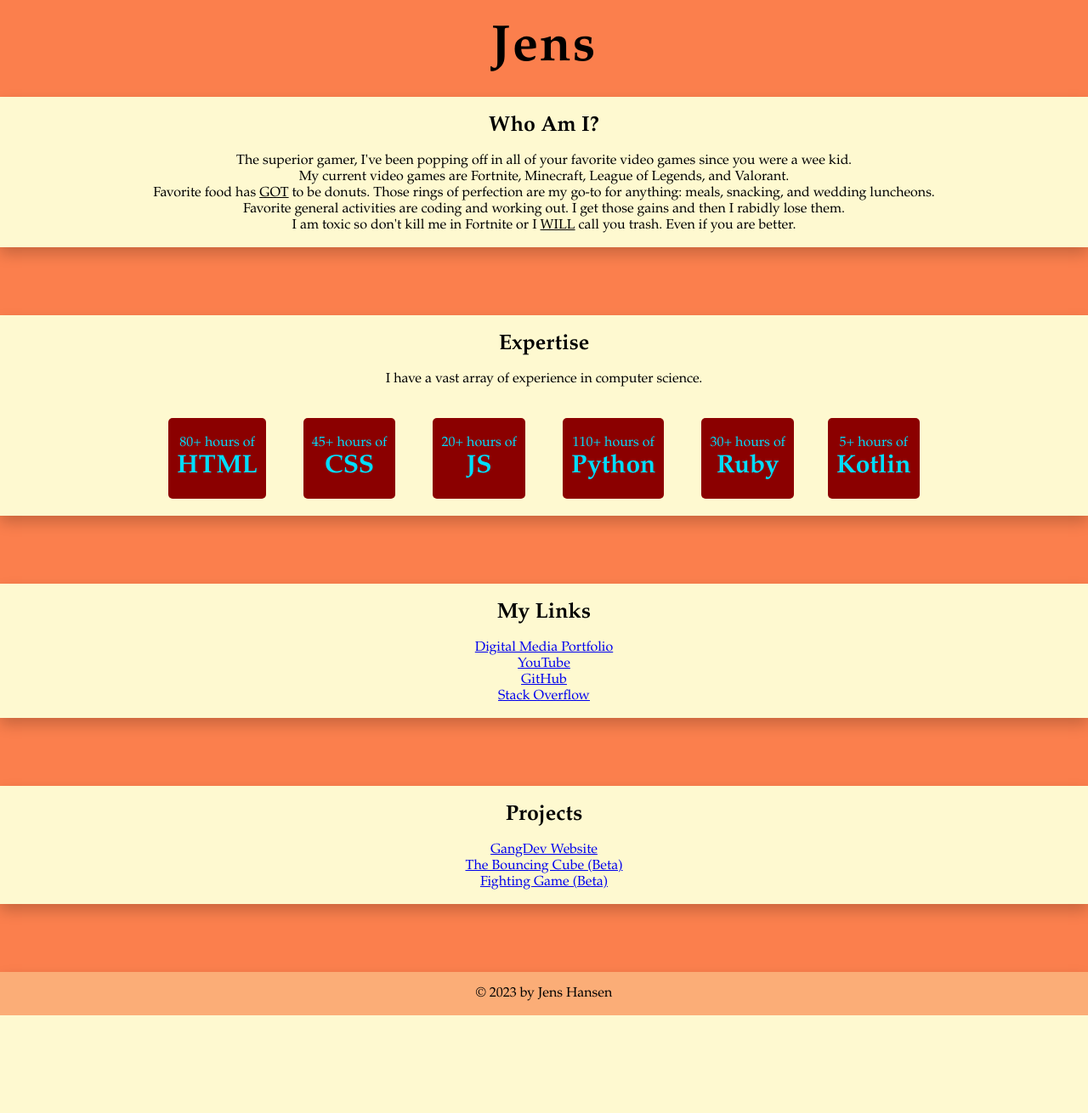
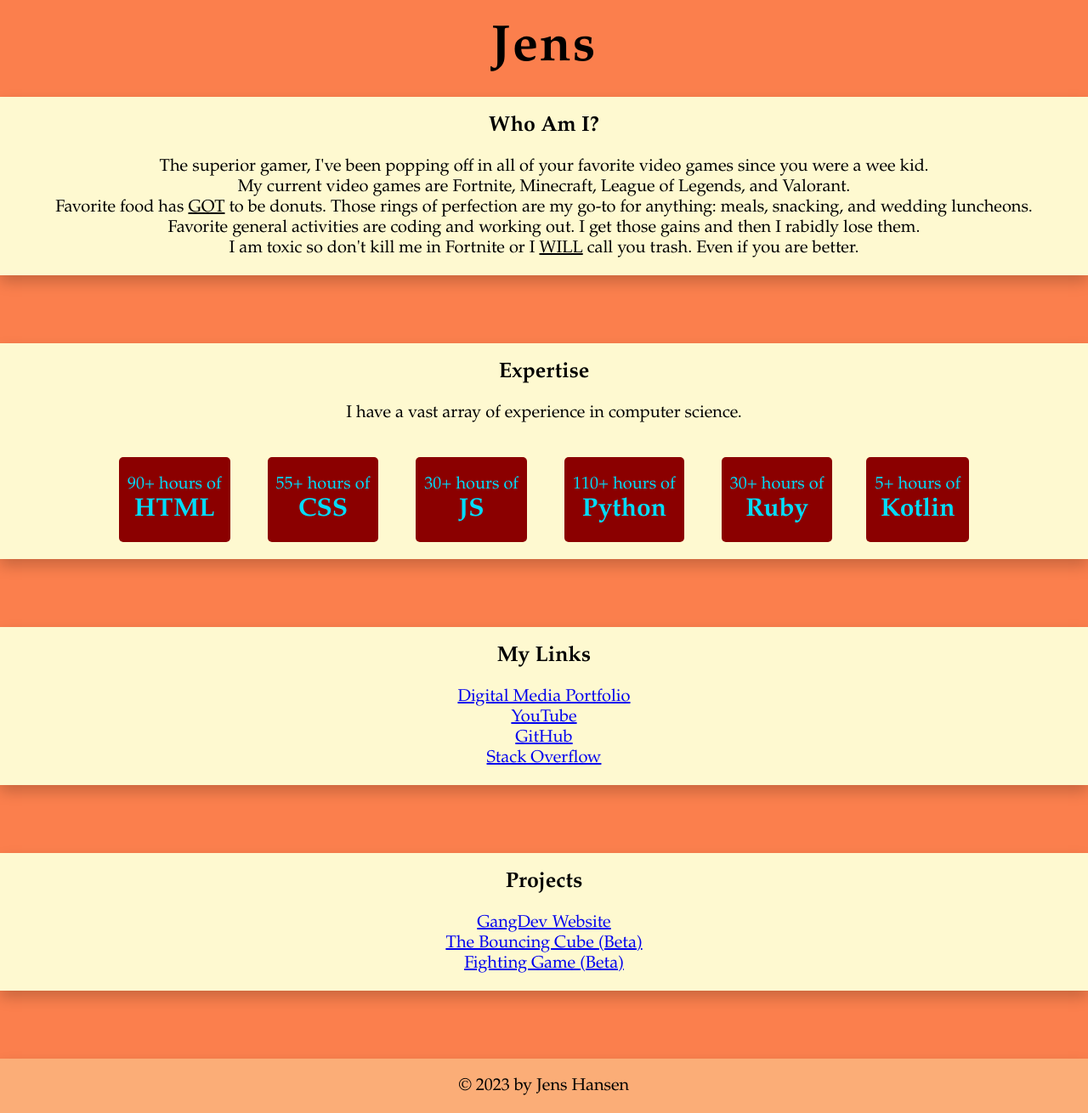
Before and after one commit to Serided/GangDev, a PHP site: page /jens.html in a window 1280 px wide. Shown: the part 98-1408 px from the top of the page at 85% size. Before the commit the page ends 1293 px from the top, so only its background shows below. Run offline with PHP 8.4, Linux system fonts and the light colour scheme.

Commit message:
general home update #1 and jens portfolio update #1 updated experience values and text sizing.

```diff
--- a/css/style.css
+++ b/css/style.css
@@ -53,6 +53,11 @@ section h2 {
   font-size: 25px;
   margin-top: 20px;
   margin-bottom: 0;
+}
+
+/* Body sizing */
+p {
+  font-size: 20px;
 }
 
 b {
--- a/jens.html
+++ b/jens.html
@@ -84,15 +84,15 @@
       </div>
       <div>
         <p class="fnc-crcls">
-          80+ hours of<br>
+          90+ hours of<br>
         <b>HTML</b>
         </p>
         <p class="no-m nfullw fnc-crcls">
-          45+ hours of<br>
+          55+ hours of<br>
           <b>CSS</b>
         </p>
         <p class="no-m nfullw fnc-crcls">
-          20+ hours of<br>
+          30+ hours of<br>
           <b>JS</b>
         </p>
         <p class="no-m nfullw fnc-crcls">
```
